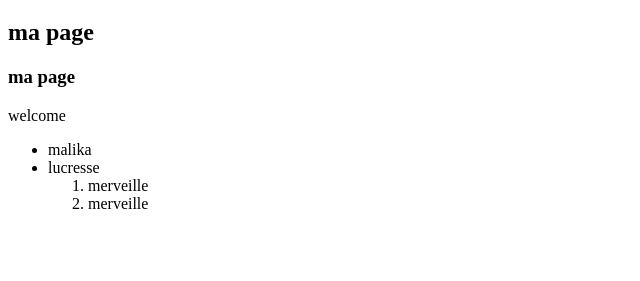
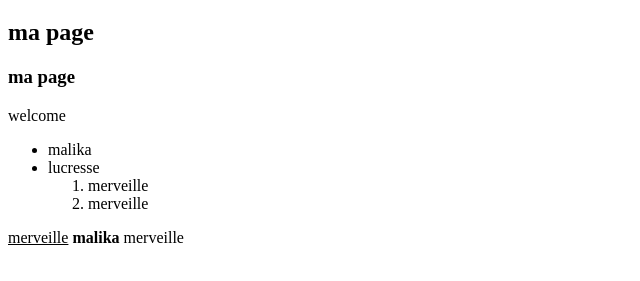
Before and after one commit to Malika03-ul/jour6, a plain HTML site: page index.html in a window 1280 px wide. Shown: the part 61-342 px from the top of the page, without its empty margins (0-640 px from the left). Drawn offline with Linux system fonts and the light colour scheme.

Commit message:
index2
nouvel index pour un autre projet html

```diff
--- a/index.html
+++ b/index.html
@@ -18,5 +18,8 @@
             <li>merveille</li>
         </ol>
     </ul>
+    <u>merveille</u>
+    <strong>malika</strong>
+    <caption>merveille</caption>
 </body>
 </html>
```
Also changed, not shown: index2.html (added).
